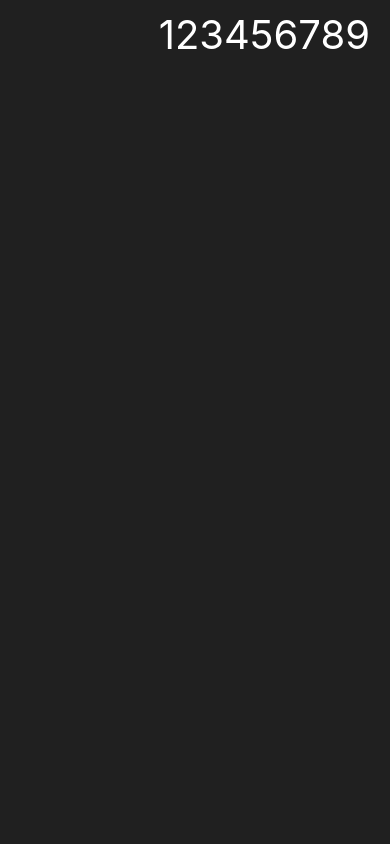
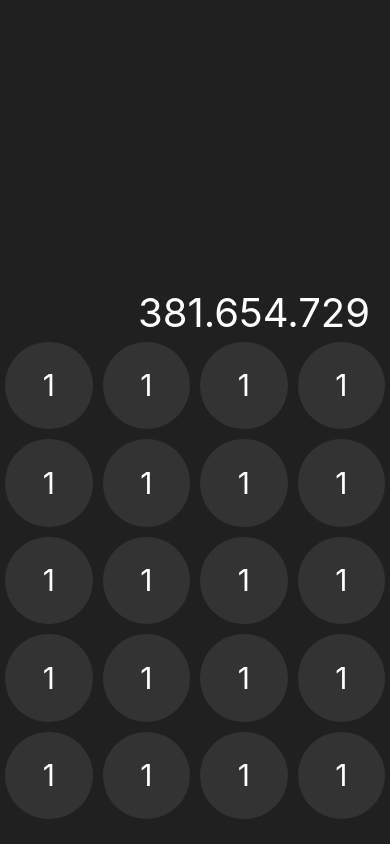
Before and after one commit to JarneAdam/Cross-Platform_Development_Exercise_Les_5_Calculator, a React Native app: screen / in a window 390 px wide. Built offline with nearby package versions, Linux system fonts and the light colour scheme.

Commit message:
Added buttons

```diff
--- a/App.js
+++ b/App.js
@@ -1,5 +1,6 @@
 import { StyleSheet, Text, View, StatusBar } from 'react-native';
 import Display from './src/components/Display';
+import Button from './src/components/Button';
 import theme from './src/styles/theme.styles';
 
 export default function App() {
@@ -7,6 +8,38 @@ export default function App() {
     <View style={styles.container}>
       <StatusBar barStyle="light-content" />
       <Display />
+      <View style={styles.buttonContainer}>
+        <View style={styles.row}>
+          <Button />
+          <Button />
+          <Button />
+          <Button />
+        </View>
+        <View style={styles.row}>
+          <Button />
+          <Button />
+          <Button />
+          <Button />
+        </View>
+        <View style={styles.row}>
+          <Button />
+          <Button />
+          <Button />
+          <Button />
+        </View>
+        <View style={styles.row}>
+          <Button />
+          <Button />
+          <Button />
+          <Button />
+        </View>
+        <View style={styles.row}>
+          <Button />
+          <Button />
+          <Button />
+          <Button />
+        </View>
+      </View>
     </View>
   );
 }
@@ -15,5 +48,13 @@ const styles = StyleSheet.create({
   container: {
     flex: 1,
     backgroundColor: theme.BACKGROUNDCOLOR,
+    justifyContent: 'flex-end',
+  },
+  buttonContainer: {
+    paddingBottom: 20,
+  },
+  row: {
+    flexDirection: 'row',
+    justifyContent: 'center',
   },
 });
--- /dev/null
+++ b/src/components/Button.js
@@ -0,0 +1,32 @@
+import React from 'react';
+import { TouchableOpacity, Text, StyleSheet, Dimensions } from 'react-native';
+import theme from '../styles/theme.styles';
+
+const { width } = Dimensions.get('window');
+const buttonWidth = width / 4;
+
+const Button = () => {
+    return (
+        <TouchableOpacity style={styles.button}>
+            <Text style={styles.text}>1</Text>
+        </TouchableOpacity>
+    );
+};
+
+const styles = StyleSheet.create({
+    button: {
+        backgroundColor: theme.BUTTON_BACKGROUNDCOLOR,
+        margin: 5,
+        height: buttonWidth - 10,
+        justifyContent: 'center',
+        alignItems: 'center',
+        borderRadius: (buttonWidth - 10) / 2,
+        flex: 1,
+    },
+    text: {
+        color: theme.BUTTON_TEXT_COLOR,
+        fontSize: theme.BUTTON_FONT_SIZE,
+    }
+});
+
+export default Button;
--- a/src/components/Display.js
+++ b/src/components/Display.js
@@ -3,7 +3,7 @@ import { StyleSheet, Text, View } from 'react-native';
 
 const Display = () => {
     return (
-        <Text style={styles.display}>123456789</Text>
+        <Text style={styles.display}>381.654.729</Text>
     );
 };
 
--- a/src/styles/theme.styles.js
+++ b/src/styles/theme.styles.js
@@ -4,4 +4,6 @@ export default {
   BUTTON_ALTERNATIVE: '#a6a6a6',
   BUTTON_ACCENT: '#f09a36',
   BUTTON_SUPER: '#990000',
+  BUTTON_TEXT_COLOR: '#ffffff',
+  BUTTON_FONT_SIZE: 30,
 };
```
